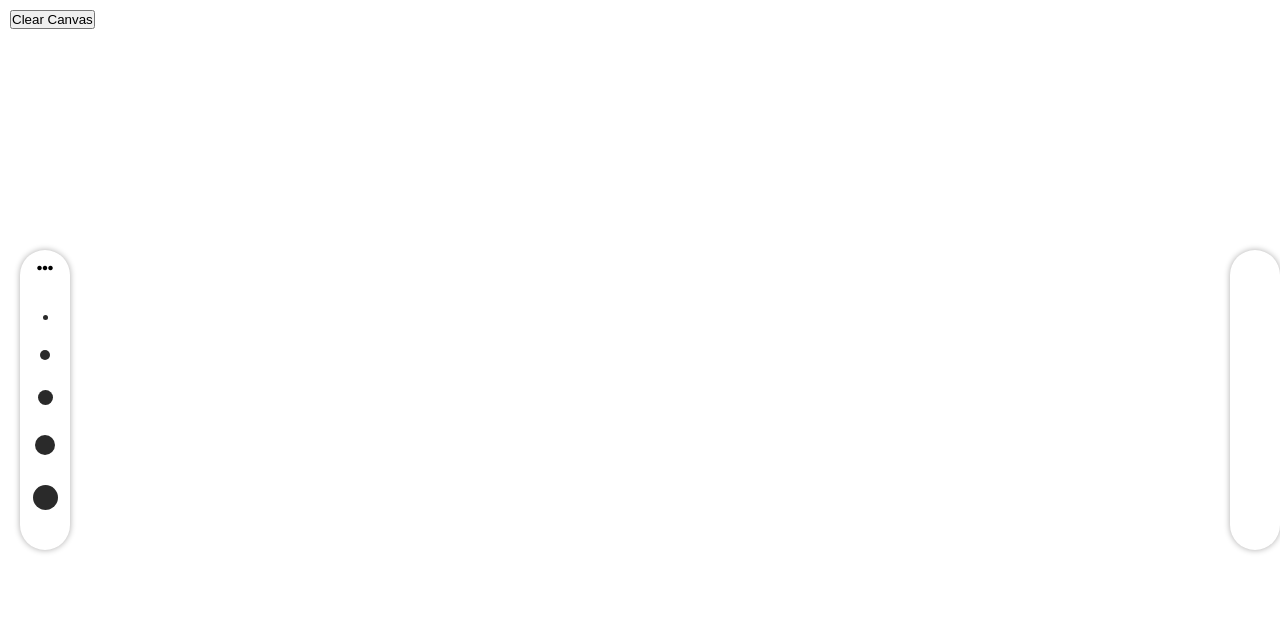
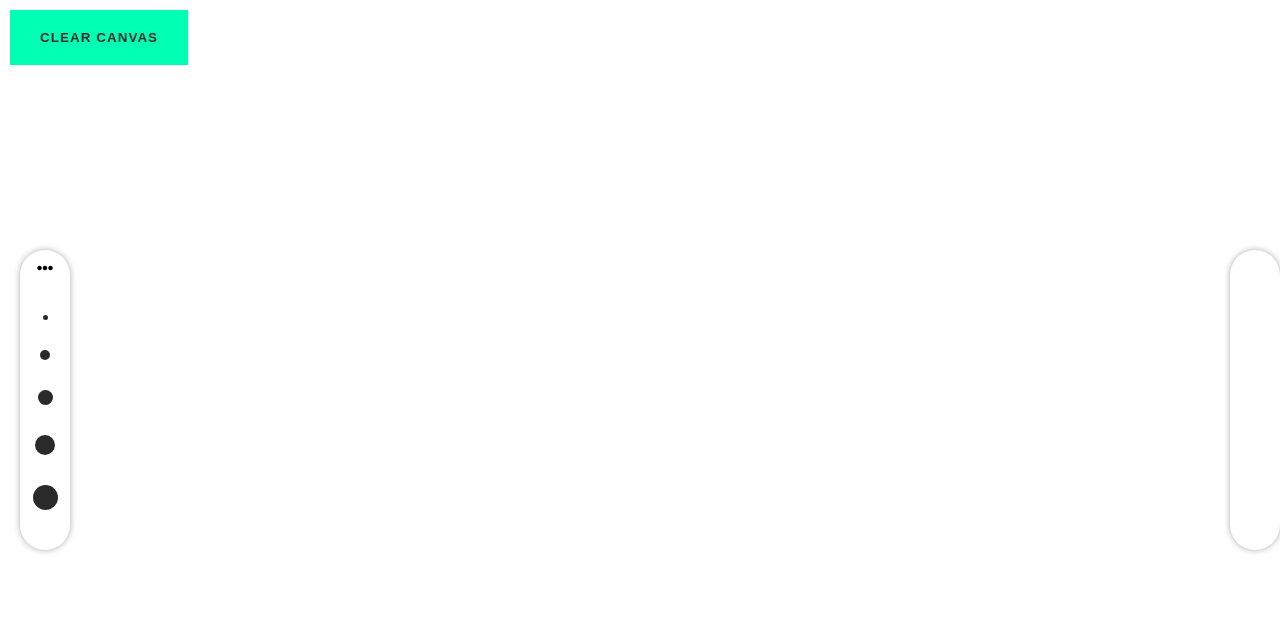
Before and after one commit to shreekrishnalamichhane/drawBoard, a plain HTML site: page index.html in a window 1280 px wide. Shown: the top 641 px of the page. Drawn offline with Linux system fonts and the light colour scheme.

Commit message:
Changes Colours of Buttons and Created Clear Canvas

```diff
--- a/css/index.css
+++ b/css/index.css
@@ -9,6 +9,7 @@
     --clr-pencil: rgb(255, 166, 0);
     --clr-eraser: rgb(64, 147, 255);
     --clr-color: rgb(255, 196, 0);
+    --clr-btn: rgb(0, 255, 179);
     --clr-text: #2a2a2a;
 }
 
@@ -50,10 +51,18 @@ aside {
     z-index: -1;
 }
 
-.clearCanvas {
+.clear-canvas {
     position: absolute;
     top: 10px;
     left: 10px;
+    border: 0;
+    padding: 20px 30px;
+    cursor: pointer;
+    background-color: var(--clr-btn);
+    color: #2a2a2a;
+    font-weight: bold;
+    letter-spacing: 1.1px;
+    text-transform: uppercase;
 }
 
 .zoom-btns {
@@ -170,8 +179,11 @@ footer {
     width: 100%;
     border: 0;
     margin: 20px 0;
-    background: #dbdbdb;
+    background: var(--clr-btn);
     color: #2a2a2a;
+    font-weight: bold;
+    text-transform: uppercase;
+    letter-spacing: 1.1px;
     padding: 10px 0;
     cursor: pointer;
     border-radius: 300px;
--- a/index.html
+++ b/index.html
@@ -10,7 +10,7 @@
 </head>
 
 <body>
-    <button class="clearCanvas" id="clearCanvas">
+    <button class="clear-canvas" id="clearCanvas">
         Clear Canvas
     </button>
 
```
